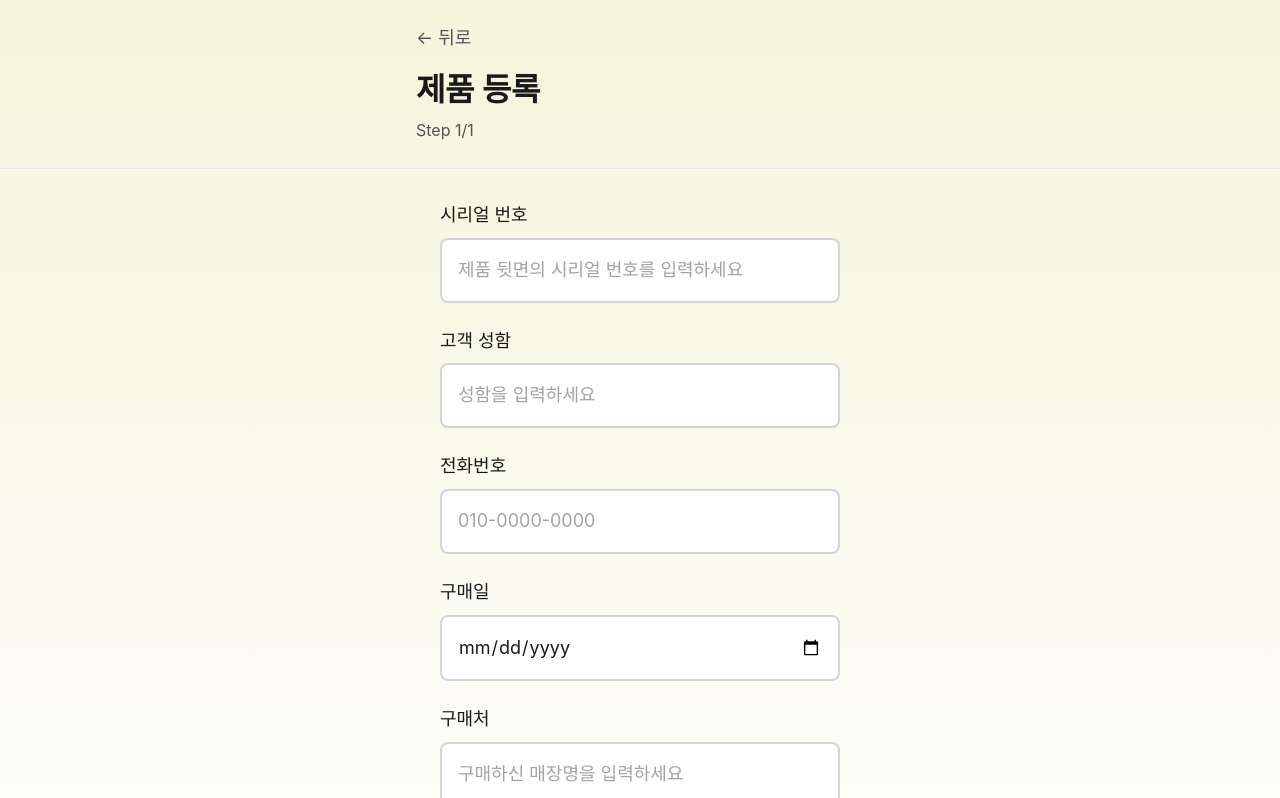
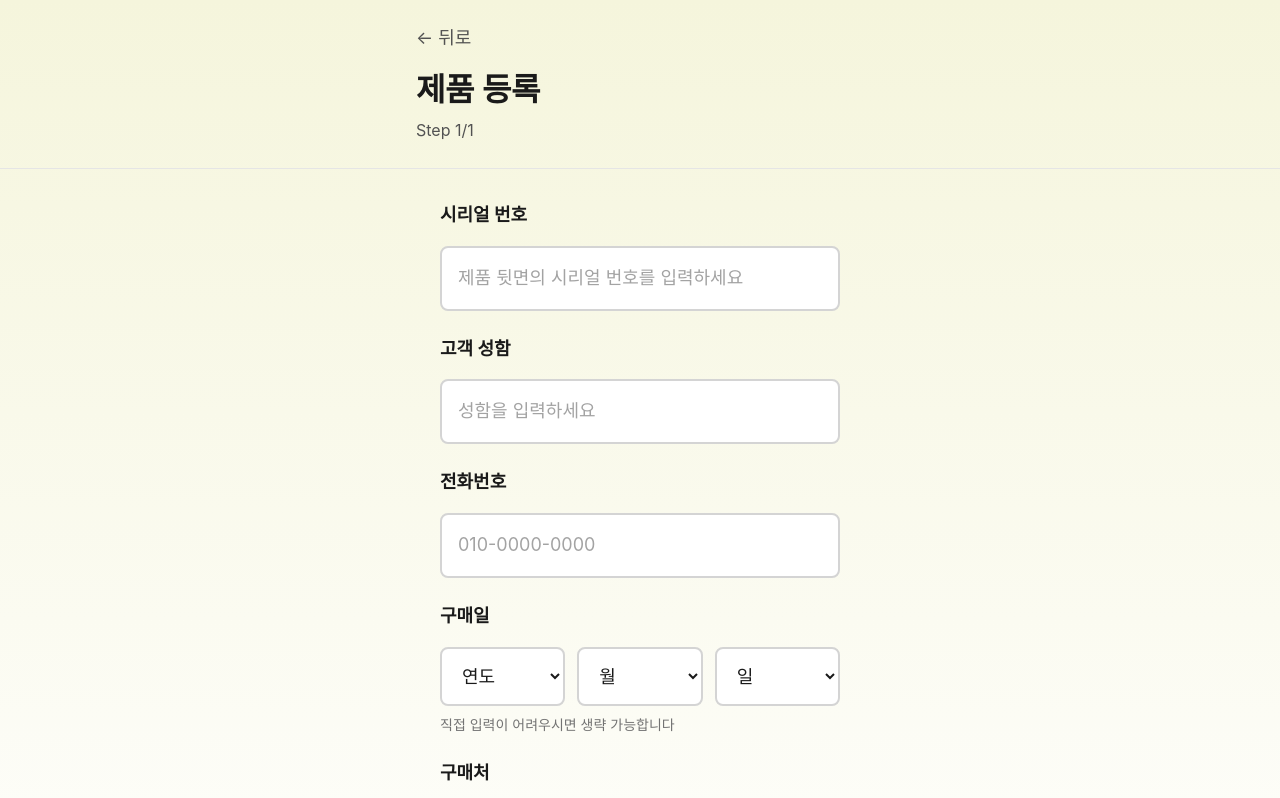
Before and after one commit to sodaaw/ballon-product-registration, a Next.js app: page /register in a window 1280 px wide. Shown: the top 798 px of the page. Built offline with nearby package versions, Linux system fonts and the light colour scheme; a web font is replaced by a local one.

Commit message:
개선 1

```diff
--- a/app/globals.css
+++ b/app/globals.css
@@ -33,21 +33,27 @@
 
   /* 시니어 친화적 큰 입력 필드 */
   .input-field {
-    @apply w-full px-4 py-4 text-body-lg;
+    @apply w-full px-4 text-body-lg;
     @apply border-2 border-brand-gray-300 rounded-lg;
     @apply bg-white text-brand-dark;
     @apply placeholder:text-brand-gray-400;
     @apply focus:outline-none focus:border-brand-primary focus:ring-2 focus:ring-brand-primary/20;
     @apply transition-all duration-200;
     @apply min-h-[56px];
+    padding-top: 16px;
+    padding-bottom: 16px;
   }
 
   /* 큰 체크박스 */
   .checkbox-large {
-    @apply w-6 h-6 rounded border-2 border-brand-gray-400;
+    @apply rounded border-2 border-brand-gray-400;
     @apply cursor-pointer;
     @apply focus:ring-2 focus:ring-brand-primary/20;
     @apply accent-brand-primary;
+    width: 24px;
+    height: 24px;
+    min-width: 24px;
+    min-height: 24px;
   }
 
   /* 큰 라디오 버튼 */
--- a/app/register/page.tsx
+++ b/app/register/page.tsx
@@ -9,7 +9,9 @@ interface FormData {
   serialNumber: string;
   customerName: string;
   phoneNumber: string;
-  purchaseDate: string;
+  purchaseYear: string;
+  purchaseMonth: string;
+  purchaseDay: string;
   purchasePlace: string;
 }
 
@@ -17,7 +19,9 @@ interface FormErrors {
   serialNumber?: string;
   customerName?: string;
   phoneNumber?: string;
-  purchaseDate?: string;
+  purchaseYear?: string;
+  purchaseMonth?: string;
+  purchaseDay?: string;
   purchasePlace?: string;
 }
 
@@ -28,7 +32,9 @@ export default function RegisterPage() {
     serialNumber: '',
     customerName: '',
     phoneNumber: '',
-    purchaseDate: '',
+    purchaseYear: '',
+    purchaseMonth: '',
+    purchaseDay: '',
     purchasePlace: '',
   });
   const [errors, setErrors] = useState<FormErrors>({});
@@ -72,9 +78,7 @@ export default function RegisterPage() {
       }
     }
 
-    if (!formData.purchaseDate) {
-      newErrors.purchaseDate = '구매일을 선택해주세요';
-    }
+    // 구매일은 선택사항으로 변경 (시니어 친화적)
 
     if (!formData.purchasePlace.trim()) {
       newErrors.purchasePlace = '구매처를 입력해주세요';
@@ -99,7 +103,12 @@ export default function RegisterPage() {
         headers: {
           'Content-Type': 'application/json',
         },
-        body: JSON.stringify(formData),
+        body: JSON.stringify({
+          ...formData,
+          purchaseDate: formData.purchaseYear && formData.purchaseMonth && formData.purchaseDay
+            ? `${formData.purchaseYear}-${formData.purchaseMonth.padStart(2, '0')}-${formData.purchaseDay.padStart(2, '0')}`
+            : '',
+        }),
       });
 
       if (response.ok) {
@@ -174,19 +183,68 @@ export default function RegisterPage() {
 
           {/* 구매일 */}
           <div className="w-full">
-            <label className="block text-body-lg font-medium text-brand-dark mb-2">
+            <label className="block text-body-lg font-bold text-brand-dark mb-4">
               구매일
             </label>
-            <input
-              type="date"
-              value={formData.purchaseDate}
-              onChange={(e) => handleChange('purchaseDate', e.target.value)}
-              className={`input-field ${errors.purchaseDate ? 'border-red-500 focus:border-red-500 focus:ring-red-500/20' : ''}`}
-              required
-            />
-            {errors.purchaseDate && (
-              <p className="mt-2 text-body-sm text-red-600">{errors.purchaseDate}</p>
+            <div className="grid grid-cols-3 gap-3">
+              <div>
+                <select
+                  value={formData.purchaseYear}
+                  onChange={(e) => handleChange('purchaseYear', e.target.value)}
+                  className="input-field"
+                >
+                  <option value="">연도</option>
+                  {Array.from({ length: 5 }, (_, i) => {
+                    const year = new Date().getFullYear() - i;
+                    return (
+                      <option key={year} value={year}>
+                        {year}년
+                      </option>
+                    );
+                  })}
+                </select>
+              </div>
+              <div>
+                <select
+                  value={formData.purchaseMonth}
+                  onChange={(e) => handleChange('purchaseMonth', e.target.value)}
+                  className="input-field"
+                >
+                  <option value="">월</option>
+                  {Array.from({ length: 12 }, (_, i) => {
+                    const month = (i + 1).toString();
+                    return (
+                      <option key={month} value={month}>
+                        {i + 1}월
+                      </option>
+                    );
+                  })}
+                </select>
+              </div>
+              <div>
+                <select
+                  value={formData.purchaseDay}
+                  onChange={(e) => handleChange('purchaseDay', e.target.value)}
+                  className="input-field"
+                >
+                  <option value="">일</option>
+                  {Array.from({ length: 31 }, (_, i) => {
+                    const day = (i + 1).toString();
+                    return (
+                      <option key={day} value={day}>
+                        {i + 1}일
+                      </option>
+                    );
+                  })}
+                </select>
+              </div>
+            </div>
+            {(errors.purchaseYear || errors.purchaseMonth || errors.purchaseDay) && (
+              <p className="mt-2 text-body-sm text-red-600">구매일을 선택해주세요</p>
             )}
+            <p className="mt-2 text-body-sm text-brand-gray-500">
+              직접 입력이 어려우시면 생략 가능합니다
+            </p>
           </div>
 
           {/* 구매처 */}
--- a/app/success/page.tsx
+++ b/app/success/page.tsx
@@ -52,6 +52,9 @@ export default function SuccessPage() {
             </h2>
             <p className="text-body-lg text-brand-gray-600">
               특별한 혜택을 확인해보세요
+            </p>
+            <p className="text-body-sm text-brand-gray-500 mt-4">
+              원하시면 아래에서 바로 인쇄하실 수 있습니다.
             </p>
           </div>
 
@@ -133,43 +136,43 @@ export default function SuccessPage() {
                       가죽 제품을 오래 사용하기 위한 관리 팁
                     </p>
                     <div className="bg-brand-gray-50 rounded-lg p-4 space-y-3">
-                      <div className="flex items-center gap-3">
+                      <div className="flex items-center gap-3" style={{ lineHeight: '1.8' }}>
                         <input
                           type="checkbox"
                           className="checkbox-large"
                           id="check1"
                         />
-                        <label htmlFor="check1" className="text-body text-brand-dark cursor-pointer">
+                        <label htmlFor="check1" className="text-body text-brand-dark cursor-pointer" style={{ lineHeight: '1.8' }}>
                           직사광선을 피해 보관하기
                         </label>
                       </div>
-                      <div className="flex items-center gap-3">
+                      <div className="flex items-center gap-3" style={{ lineHeight: '1.8' }}>
                         <input
                           type="checkbox"
                           className="checkbox-large"
                           id="check2"
                         />
-                        <label htmlFor="check2" className="text-body text-brand-dark cursor-pointer">
+                        <label htmlFor="check2" className="text-body text-brand-dark cursor-pointer" style={{ lineHeight: '1.8' }}>
                           정기적으로 가죽 크림으로 관리하기
                         </label>
                       </div>
-                      <div className="flex items-center gap-3">
+                      <div className="flex items-center gap-3" style={{ lineHeight: '1.8' }}>
                         <input
                           type="checkbox"
                           className="checkbox-large"
                           id="check3"
                         />
-                        <label htmlFor="check3" className="text-body text-brand-dark cursor-pointer">
+                        <label htmlFor="check3" className="text-body text-brand-dark cursor-pointer" style={{ lineHeight: '1.8' }}>
                           습기 많은 곳은 피하기
                         </label>
                       </div>
-                      <div className="flex items-center gap-3">
+                      <div className="flex items-center gap-3" style={{ lineHeight: '1.8' }}>
                         <input
                           type="checkbox"
                           className="checkbox-large"
                           id="check4"
                         />
-                        <label htmlFor="check4" className="text-body text-brand-dark cursor-pointer">
+                        <label htmlFor="check4" className="text-body text-brand-dark cursor-pointer" style={{ lineHeight: '1.8' }}>
                           부드러운 천으로 먼지 제거하기
                         </label>
                       </div>
@@ -206,14 +209,14 @@ export default function SuccessPage() {
                       지금으로부터 100년 전, 발롱드파리 창립자 루이 가렐은 현악기 제작 장인의 가문에서 탄생한 바이올린 공방을 설립했다. 원통형의 독립 사운드 튜브를 이어 붙인 듯한 둥근 디자인이 특징인 이 스피커는 바이올린 선율을 느끼기 제격이다.
                     </p>
                     <div className="bg-gradient-to-br from-brand-primary/5 to-brand-gold/5 rounded-lg p-6 space-y-4">
-                      <div className="space-y-2">
+                      <div className="space-y-2" style={{ lineHeight: '1.8' }}>
                         <div className="text-body-lg font-medium text-brand-dark">
                           PLAY WITH BOMSORI KIM
                         </div>
                         <div className="text-body text-brand-gray-600">
                           Tchaikovsky: The Nutcracker
                         </div>
-                        <p className="text-body-sm text-brand-gray-500 mt-2 leading-relaxed">
+                        <p className="text-body-sm text-brand-gray-500 mt-2" style={{ lineHeight: '1.8' }}>
                           바이올리니스트 김봄소리가 연주한 차이콥스키 &lt;호두까기 인형&gt; 바이올린 협주곡을 감상해보길. 바이올린이 이렇게나 다채로운 음을 지녔다는 걸 느낄 수 있게 된다.
                         </p>
                       </div>
--- a/components/ui/Input.tsx
+++ b/components/ui/Input.tsx
@@ -14,7 +14,7 @@ export const Input: React.FC<InputProps> = ({
   return (
     <div className="w-full">
       {label && (
-        <label className="block text-body-lg font-medium text-brand-dark mb-2">
+        <label className="block text-body-lg font-bold text-brand-dark mb-4">
           {label}
         </label>
       )}
```
